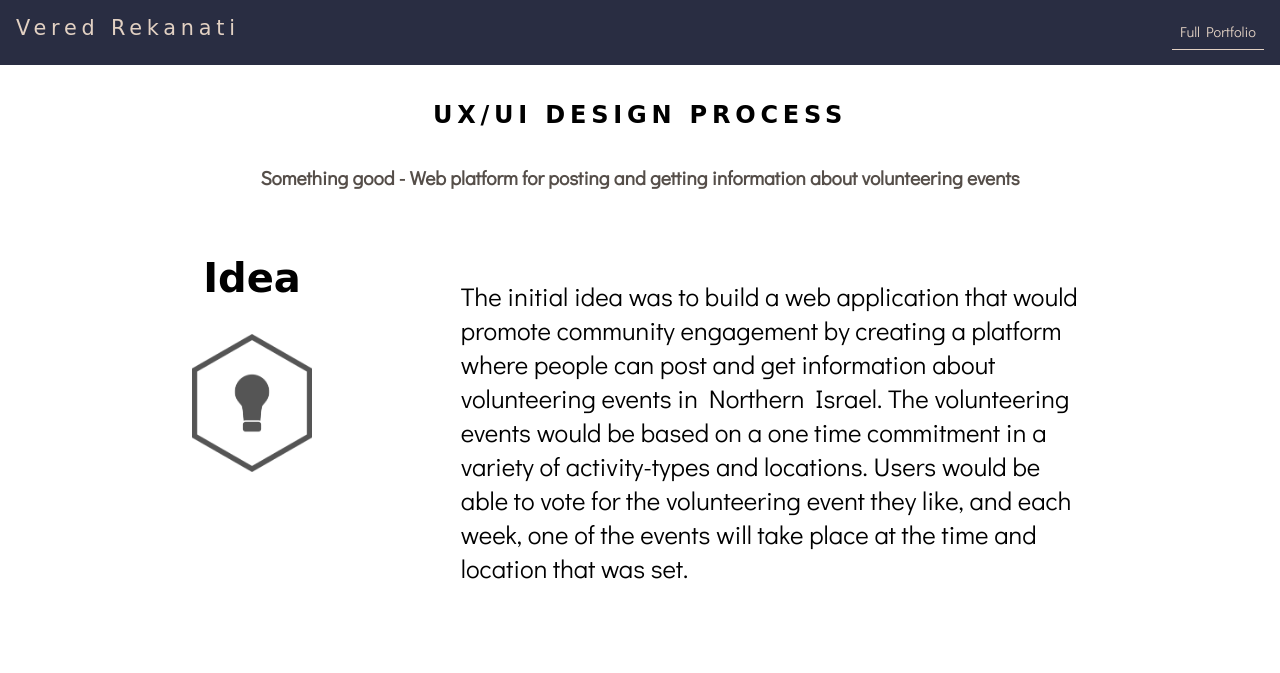
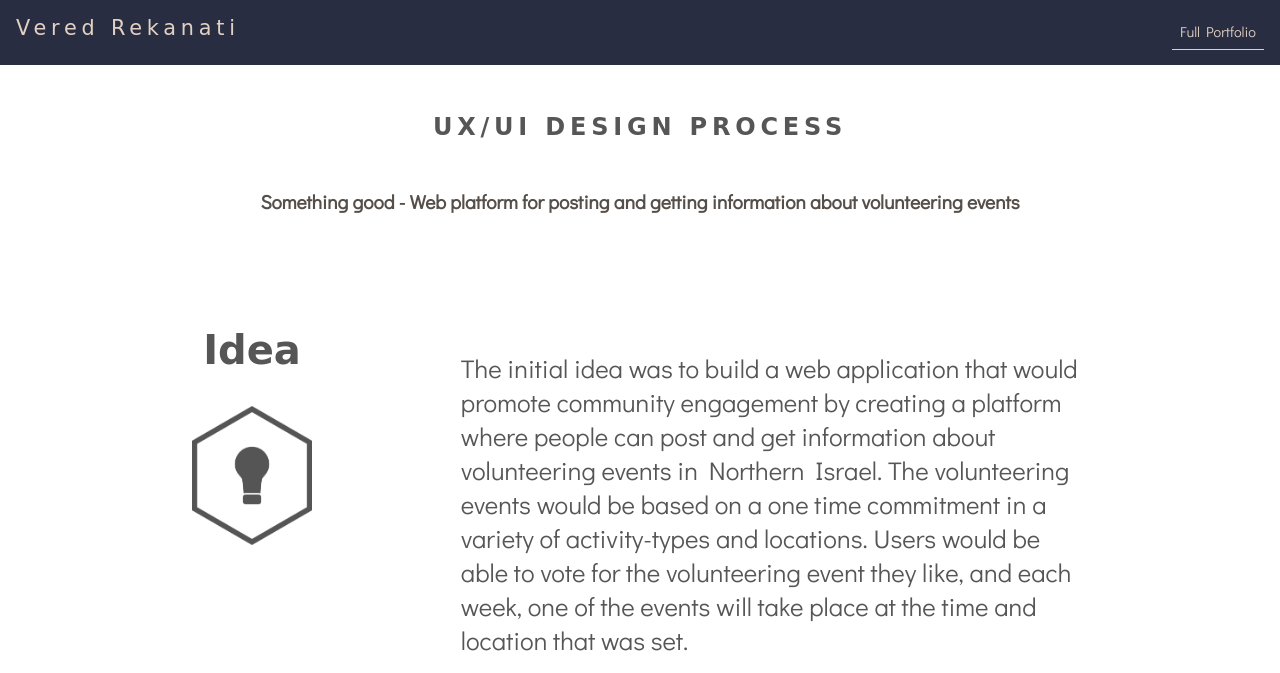
Before and after one commit to veredrec/UX-Design, a plain HTML site: page index.html in a window 1280 px wide. Shown: the top 673 px of the page. Drawn offline with nearby package versions, Linux system fonts and the light colour scheme; a web font is replaced by a local one.

Commit message:
finalize styling for the page

```diff
--- a/index.html
+++ b/index.html
@@ -13,19 +13,19 @@
   </head>
   <body>
 
-    <header class="header">
+    <header class="header dark">
       <p class="title">Vered Rekanati</p>
       <a class="title_link" href="https://veredrec.github.io/Portfolio/" target="_blank">
         <p class="portfolio">Full Portfolio</p>
       </a>
     </header>
 
-    <section class="intro">
+    <section class="intro dark">
       <h1 class="intro_title"> UX/UI DESIGN PROCESS</h1>
       <h2 class="intro_description"> Something good - Web platform for posting and getting information about volunteering events </h2>
     </section>
 
-    <section class="sg-project">
+<section>
       <div class="p-item">
         <div class="item-title">
           <h2 class="p-title"> Idea </h2>
@@ -42,7 +42,8 @@
           take place at the time and location that was set.
           </p>
         </div>
-      </div>
+</div>
+
 
       <div class="p-item">
         <div class="item-title">
@@ -56,6 +57,7 @@
           <img class="img-prob" src="./assets/materials/problems.png" alt="problems statement">
         </div>
       </div>
+
 
       <div class="p-item">
         <div class="item-title">
@@ -77,6 +79,7 @@
           </div>
         </div>
       </div>
+
 
       <div class="p-item">
         <div class="item-title">
@@ -179,7 +182,7 @@
         </div>
       </div>
 
-      <div class="p-item">
+      <div class="p-item no-border">
         <div class="item-title">
           <h2 class="p-title"> Product </h2>
           <img class="p-img" src="./assets/icons/send.png" alt="paper plane">
@@ -192,6 +195,8 @@
           <p class="p-desc">
             You are also welcome to take a look at the code <a href="https://github.com/veredrec/Something-Good"
             target="_blank">on GitHub</a></p>
+            <p class="authors">The UX design process and the website were designed
+              with Sajeda Zoabi at Founders and Codesr, Nazareth, Israel, september 2017</p>
           <p class="tech">Technology that we used to develop the application:</p>
           <div class="skills">
             <div class="skill">
--- a/style.css
+++ b/style.css
@@ -4,6 +4,7 @@ body {
   font-size: 14px;
   font-family: 'Didact Gothic', sans-serif;
   text-align: center;
+  color: #565656;
 }
 /* HEADER */
 .header {
@@ -42,17 +43,25 @@ body {
   font-size: 1.5rem;
   letter-spacing: 0.3rem;
   font-family: 'Short Stack', cursive;
+  margin: 2rem;
 }
 .intro_description {
   font-size: 1.2rem;
   color: #554e49;
+  margin: 0;
+  padding-bottom: 2rem;
 }
 .p-item {
   width: 70%;
-  margin: 2rem auto;
+  margin: 1rem auto;
+  padding: 2rem;
   display: flex;
   justify-content: space-between;
   flex-direction: row;
+  border-bottom: 5px solid #39a0b5;
+}
+.no-border {
+  border: none;
 }
 .item-title {
   display: flex;
```
